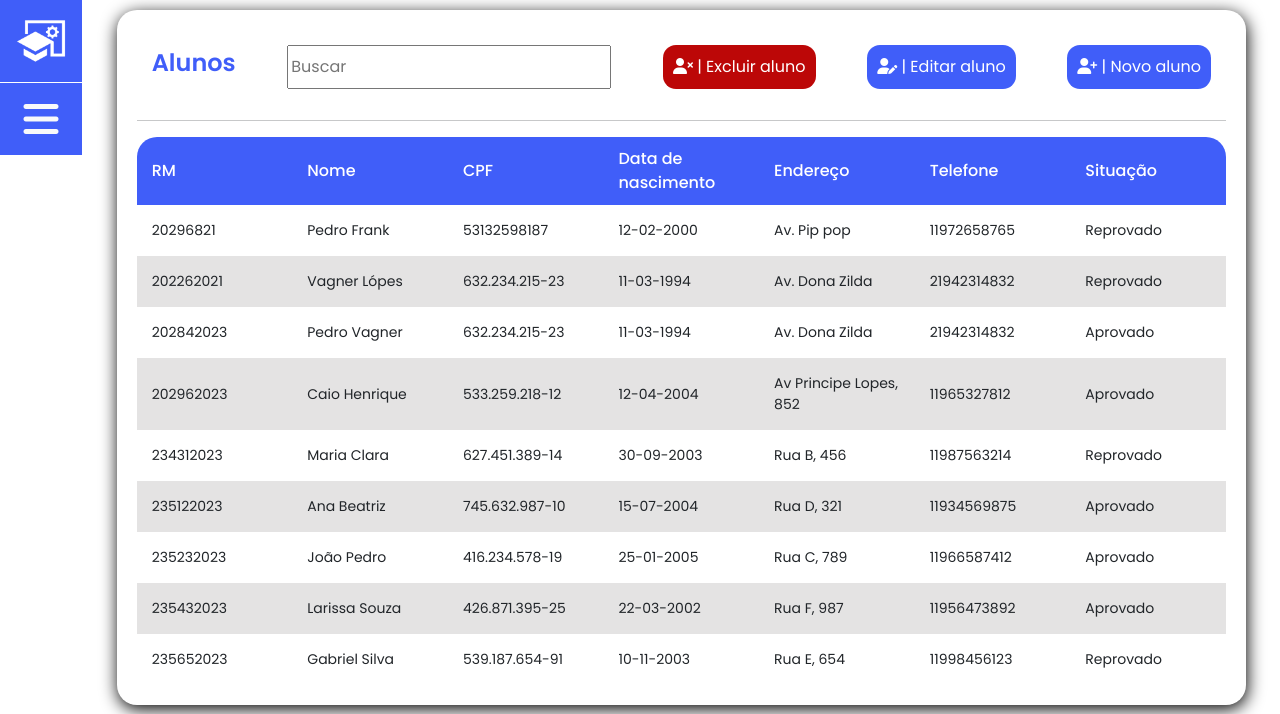
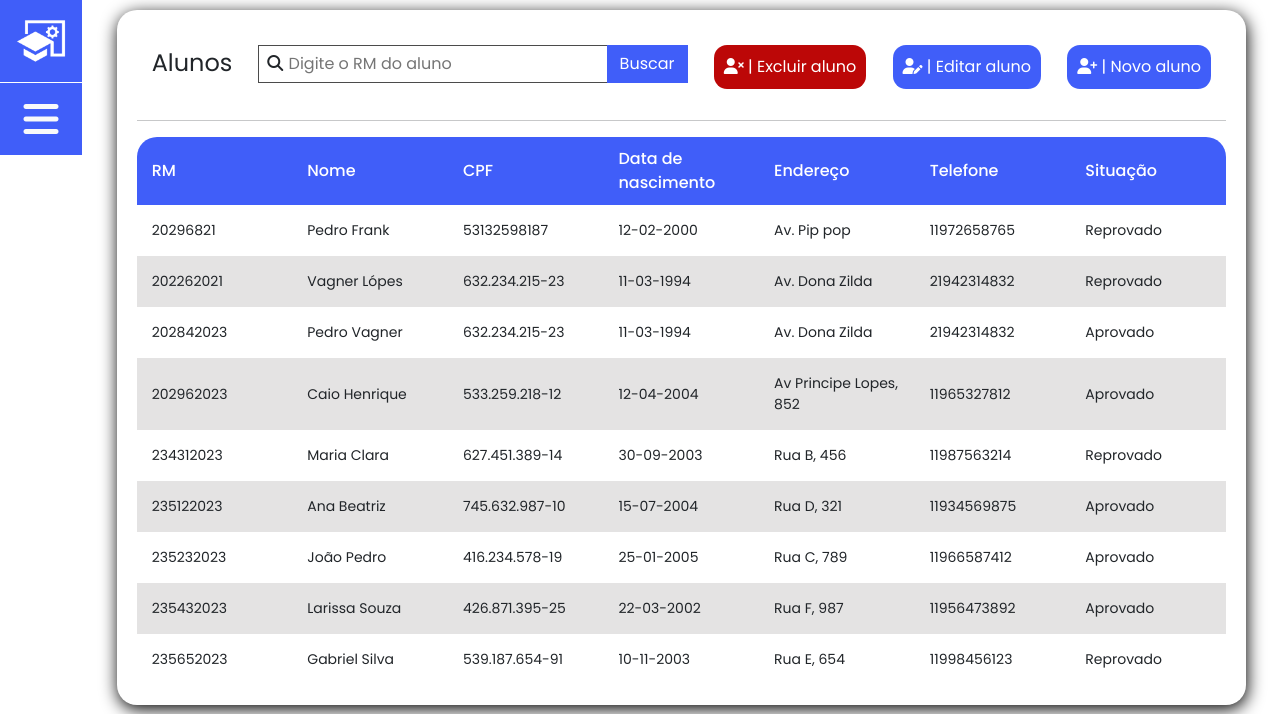
Before and after one commit to CaioHLuwi/gestedu, a PHP site: page /gest_edu/home.html in a window 1280 px wide. Shown: the top 714 px of the page. Run offline with PHP 8.4, Linux system fonts and the light colour scheme; data comes from the database, SQL or seed files in the repository; some libraries are stand-ins or nearby versions.

Commit message:
Adiciona funcionalidade de buscar aluno especifico e modal com dados encontrados

```diff
--- a/assets/js/atualizar_aluno.js
+++ b/assets/js/atualizar_aluno.js
@@ -1,4 +1,5 @@
 const formEditar = document.querySelector('form[name=alterar]');
+let rmFieldError = document.querySelector('#rmFieldError');
 
 function buscar(event,form) {
     event.preventDefault();
@@ -8,7 +9,9 @@ function buscar(event,form) {
                 fetch( URL , {method: 'GET'} )
                     .then(resp => resp.json())
                     .then(data => mostrarRespostaBuscar(rmAluno,data))
-                    .catch(erro => console.log(erro));
+                    .catch(erro => console.log(erro))
+        } else {
+            rmFieldError.classList.remove('invisible');
         }
 }
 
--- a/assets/js/consultar_especifico.js
+++ b/assets/js/consultar_especifico.js
@@ -1,10 +1,11 @@
 const dataContainer = document.querySelector('.data-container');
 const dataSpan = document.createElement('span');
+let formConsultar = document.querySelector('form[name=consultar]');
 
-function buscar(event, form){
+function consultarAluno(event, form){
     event.preventDefault();
 
-    const codigo = parseInt(document.consultar.rmAluno.value);
+    const codigo = parseInt(formConsultar.rmAluno.value);
 
     if ( codigo != "" ) {
 
@@ -12,16 +13,19 @@ function buscar(event, form){
 
             fetch( URL , {method: 'GET'} )
                 .then(resp => resp.json())
-                .then(data => mostrarResposta(codigo,data))
+                .then(data => mostrarRespostaEspecifico(codigo,data))
                 .catch(erro => console.log(erro));
     }
 }
-function mostrarResposta(codigo,data){
+function mostrarRespostaEspecifico(codigo,data){
     if (codigo != parseInt(data.information.RMAluno)){
         alert("Sem registro com este código : " + codigo + " !!");
     }
     else {
         dataContainer.innerHTML = '';
+
+        let alunoNomeField = document.querySelector('#alunoNome');
+        alunoNomeField.textContent = data.information.Nome;
 
         const campos = [
             `RM: ${data.information.RMAluno}`,
@@ -35,12 +39,17 @@ function mostrarResposta(codigo,data){
 
         campos.forEach(campo => {
             const spanElement = document.createElement('span');
+            const divElement = document.createElement('div');
 
             spanElement.textContent = campo;
 
             spanElement.classList.add('data-span');
 
-            dataContainer.appendChild(spanElement);
+            divElement.classList.add('data-element');
+
+            dataContainer.appendChild(divElement);
+
+            divElement.appendChild(spanElement);
 
             dataContainer.appendChild(document.createElement('br'));
 
--- a/assets/style.css
+++ b/assets/style.css
@@ -161,18 +161,10 @@
     border-bottom: 1px solid #fff;
 }
 
-.right-side {
-}
-
 .box .top {
     padding: 15px;
     display: flex;
     justify-content: space-between;
-}
-
-.box .top span {
-    color: var(--cor-fundo-principal);
-    font-weight: 600;
 }
 
 .box .top .modal input[type=text] {
@@ -254,3 +246,44 @@
 #tabelaAlunos table{
     width: 100%;
 }
+
+.error {
+    color: #bc0707;
+}
+
+.invisible {
+    display: none;
+}
+
+.input-group i {
+    position: absolute;
+    left: 2%;
+    top: 25%;
+}
+
+.input-group input.input-search {
+    padding-left: 30px;
+    border: solid 1px rgb(75, 75, 75);
+    border-radius: 25%;
+    outline: none;
+}
+
+.btn-search {
+    border: solid 1px var(--cor-fundo-principal);
+    background-color: var(--cor-fundo-principal);
+    color: var(--cor-texto-secundaria);
+}
+
+.btn-search:hover, .btn-search:focus {
+    background-color: var(--cor-fundo-principal);
+    color: var(--cor-texto-secundaria);
+}
+
+.data-span {
+    padding-top: 30px;
+}
+
+.alunoSelecionado {
+    color: var(--cor-fundo-principal);
+    font-weight: 600;
+}
--- a/home.html
+++ b/home.html
@@ -29,7 +29,30 @@
           <div class="box w-100">
             <div class="top">
               <span class="fs-4"> Alunos </span>
-              <input type="text" name="buscarField" id="buscarField" placeholder="Buscar">
+              <form name="consultar">
+                <div class="input-group">
+                  <i class="fa-solid fa-magnifying-glass"></i>
+                  <input type="text" name="rmAluno" class="input-search" placeholder="Digite o RM do aluno" aria-label="Example text with button addon" aria-describedby="button-addon1">
+                  <button class="btn btn-search" type="button" id="button-addon1" data-bs-toggle="modal" data-bs-target="#consultarModal" onclick="consultarAluno(event, this)">Buscar</button>
+                  <div class="modal" id="consultarModal" tabindex="-1" aria-labelledby="consultarModalLabel" aria-hidden="true">
+                    <div class="modal-dialog">
+                      <div class="modal-content">
+                        <div class="modal-header">
+                          <h1 class="modal-title" id="consultarModalLabel">Aluno: <span id="alunoNome" class="alunoSelecionado"> </span> </h1>
+                        </div>
+                        <div class="modal-body">
+                          <div class="data-container">
+
+                          </div>
+                        </div>
+                        <div class="modal-footer">
+                          <button class="button-close" data-bs-dismiss="modal"> Fechar </button>
+                        </div>
+                      </div>
+                    </div>
+                  </div>
+                </div>
+              </form>
               <button class="button-exclude" type="button" data-bs-toggle="modal" data-bs-target="#excluirModal"> <i class="fa-solid fa-user-xmark"></i> | Excluir aluno </button>
 
               <div class="modal" id="excluirModal" tabindex="-1" aria-labelledby="excluirModalLabel" aria-hidden="true">
@@ -64,6 +87,7 @@
                       <form class="d-flex flex-column" name="alterar">
                         RM:
                         <input type="text" name="rmAluno">
+                        <span class="error invisible" id="rmFieldError"> Digite o RM do aluno</span>
                         Nome:
                         <input type="text" name="nomeAluno">
                         CPF:
@@ -136,6 +160,7 @@
     integrity="sha384-YvpcrYf0tY3lHB60NNkmXc5s9fDVZLESaAA55NDzOxhy9GkcIdslK1eN7N6jIeHz"
     crossorigin="anonymous"></script>
   <script src="https://kit.fontawesome.com/1392966492.js" crossorigin="anonymous"></script>
+  <script src="assets/js/consultar_especifico.js"></script>
   <script src="assets/js/atualizar_aluno.js"></script>
   <script src="assets/js/excluir.js"></script>
   <script src="assets/js/cadastro_aluno.js"></script>
```
Also changed, not shown: assets/js/excluir.js (line endings or trailing spaces).
